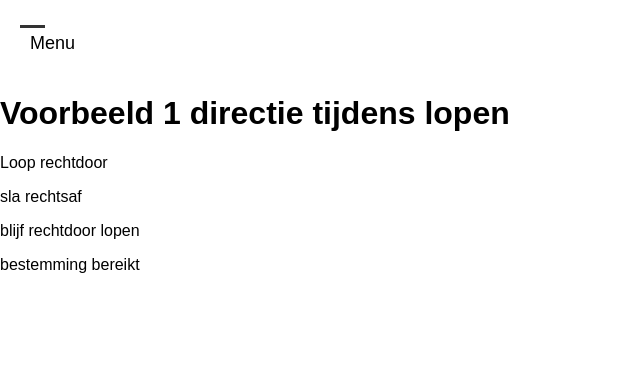
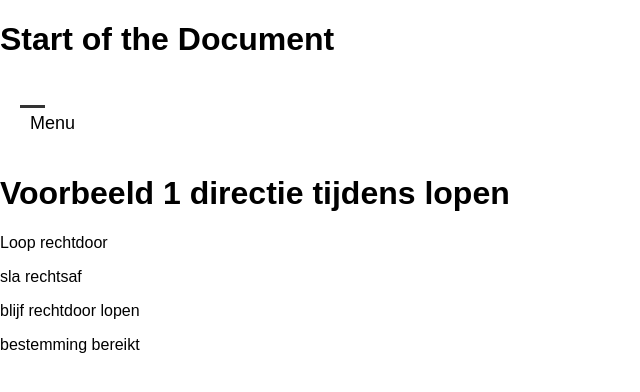
Before and after one commit to laibaaac/experiment_afstud, a plain HTML site: page index.html in a window 1280 px wide. Shown: the whole page, without its empty margins (0-640 px from the left). Drawn offline with Linux system fonts and the light colour scheme.

Commit message:
voice over change

```diff
--- a/index.html
+++ b/index.html
@@ -8,6 +8,8 @@
 
 </head>
 <body>
+    <h1 id="start-heading" tabindex="-1">Start of the Document</h1>
+
     <input type="checkbox" id="menu-toggle" class="menu-toggle-checkbox">
     <label for="menu-toggle" class="menu-toggle">
       <span class="hamburger"></span>
```
